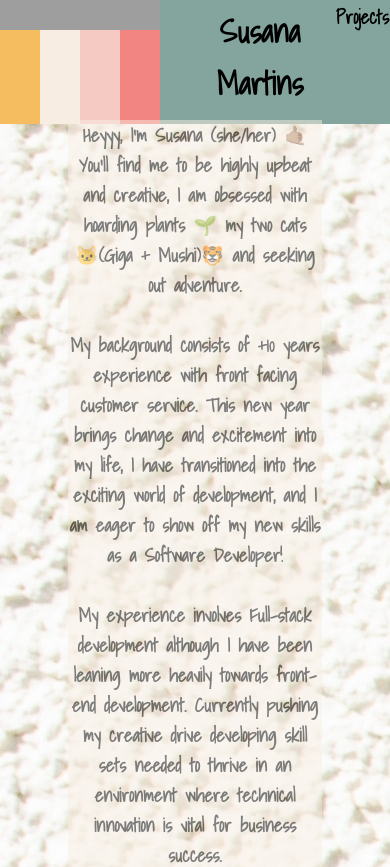
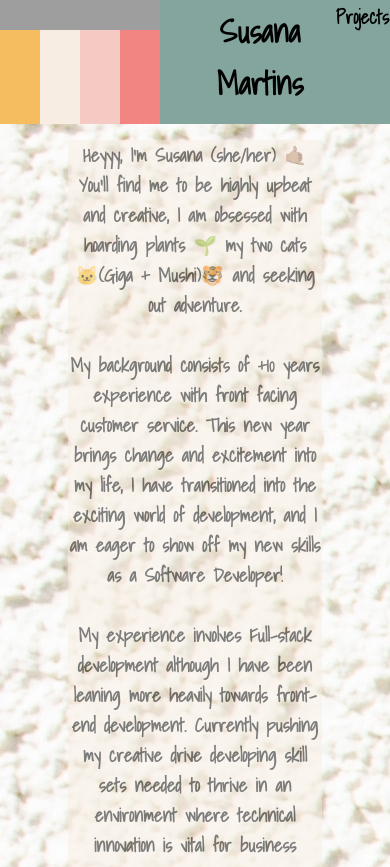
Before and after one commit to 5usana/portfolio, a React (Create React App) app: page / in a window 390 px wide. Shown: the top 867 px of the page. Built offline with nearby package versions, Linux system fonts and the light colour scheme; grey boxes are pictures that could not be loaded.

Commit message:
shift home content, still figuring out layout for both mobile & desktop

```diff
--- a/src/components/Home.js
+++ b/src/components/Home.js
@@ -19,7 +19,7 @@ const MainDiv = styled.div`
 const Greeting = styled.h3`
 	background-color: #F7EDE2;
     opacity: 0.5;
-    margin-top: 120px;
+    margin-top: 140px;
 	width: 65vw;
 	text-align: center;
     display: inline-block;
```
